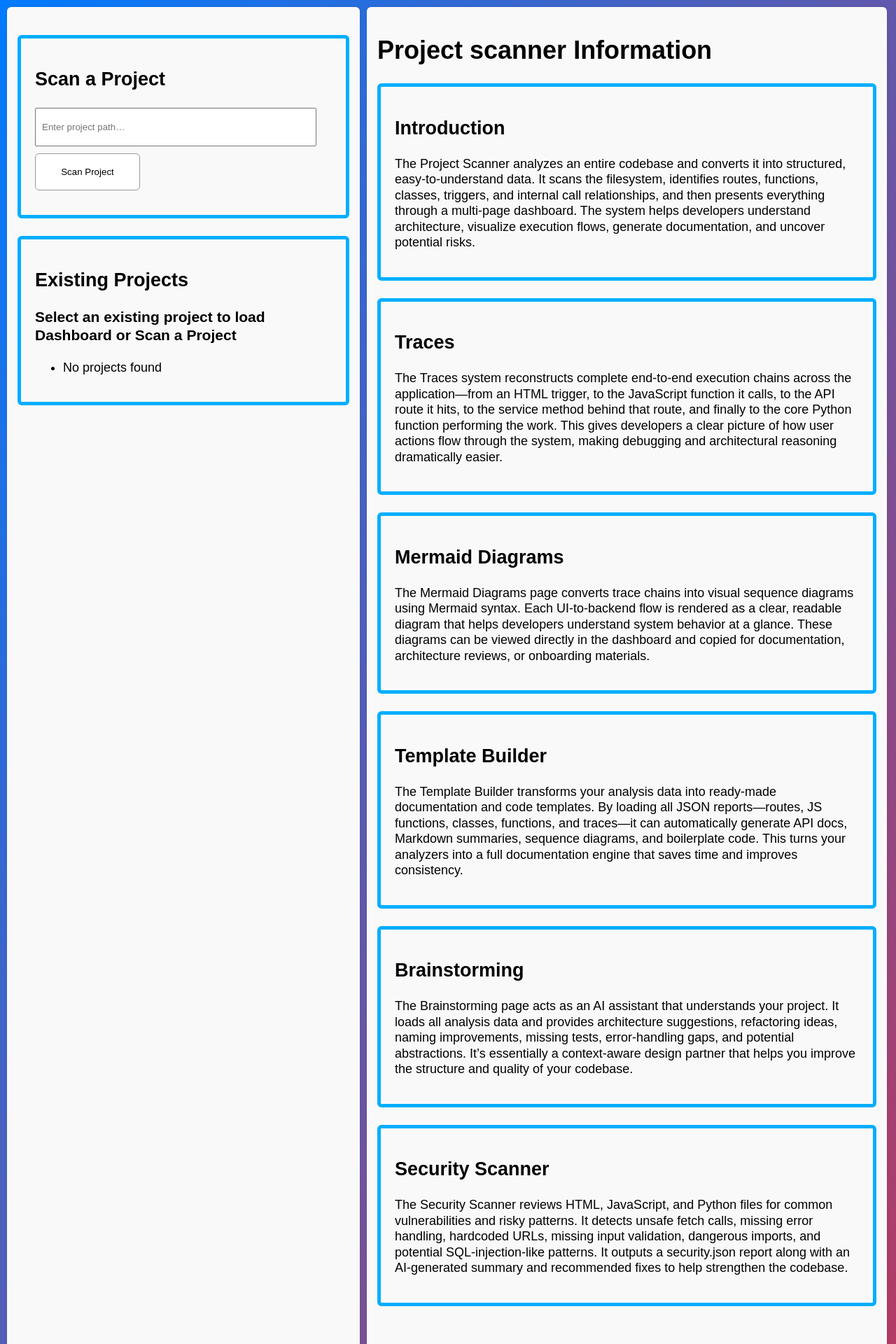
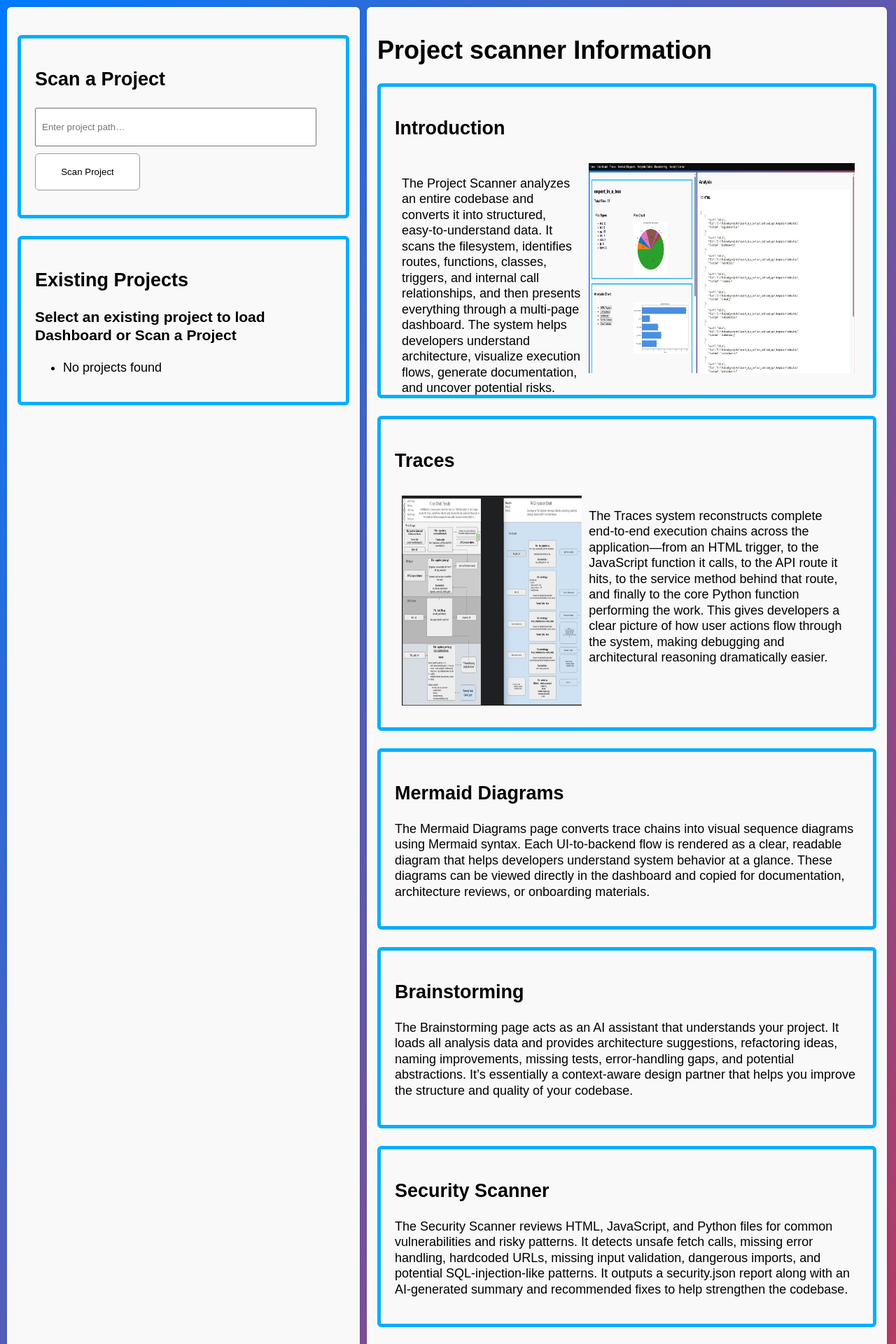
Before and after one commit to kidd1492/project_scanner, a Flask app: page / in a window 1280 px wide. Shown: the top 1920 px of the page at 70% size. Run offline with Flask 3, Linux system fonts and the light colour scheme; data that the repository does not hold is empty; parts of the project's set-up code (start-up, migrations or seed data) failed here and were passed over.

Commit message:
updating

```diff
--- a/web_app/templates/index.html
+++ b/web_app/templates/index.html
@@ -27,8 +27,10 @@
 <div class="middle-column">
     <h1>Project scanner Information</h1>
 
-    <div class="chunk-block">
+    <div class="chunk-block", style="max-height: 400px;">
         <h2>Introduction</h2>
+        <div class="index-grid">
+            <div>
                 <p>
                     The Project Scanner analyzes an entire codebase and converts it into structured,
                     easy‑to‑understand data. It scans the filesystem, identifies routes, functions,
@@ -37,9 +39,23 @@
                     visualize execution flows, generate documentation, and uncover potential risks.
                 </p>
             </div>
+            <div>
+                <img src="/static/images/dashboard.jpg"
+                    alt="File Type Chart"
+                    style="width: 100%; max-width: 600px; height: 300px">
+            </div>
+        </div>
+    </div>
 
-    <div class="chunk-block">
+    <div class="chunk-block", style="max-height: 400px;">
         <h2>Traces</h2>
+        <div class="index-grid">
+            <div>
+                <img src="/static/images/trace_templates.jpg"
+                    alt="File Type Chart"
+                    style="width: 100%; max-width: 600px; height: 300px">
+            </div>
+            <div>
                 <p>
                     The Traces system reconstructs complete end‑to‑end execution chains across the
                     application—from an HTML trigger, to the JavaScript function it calls, to the API
@@ -48,6 +64,9 @@
                     user actions flow through the system, making debugging and architectural reasoning
                     dramatically easier.
                 </p>
+            </div>
+        </div>
+
     </div>
 
     <div class="chunk-block">
@@ -58,17 +77,6 @@
             helps developers understand system behavior at a glance. These diagrams can be viewed
             directly in the dashboard and copied for documentation, architecture reviews, or
             onboarding materials.
-        </p>
-    </div>
-
-    <div class="chunk-block">
-        <h2>Template Builder</h2>
-        <p>
-            The Template Builder transforms your analysis data into ready‑made documentation and
-            code templates. By loading all JSON reports—routes, JS functions, classes, functions,
-            and traces—it can automatically generate API docs, Markdown summaries, sequence
-            diagrams, and boilerplate code. This turns your analyzers into a full documentation
-            engine that saves time and improves consistency.
         </p>
     </div>
 
```
Also changed, not shown: web_app/static/images/dashboard.jpg (added), web_app/static/images/trace_templates.jpg (added). Lines whose indentation alone changed are shown as unchanged.
